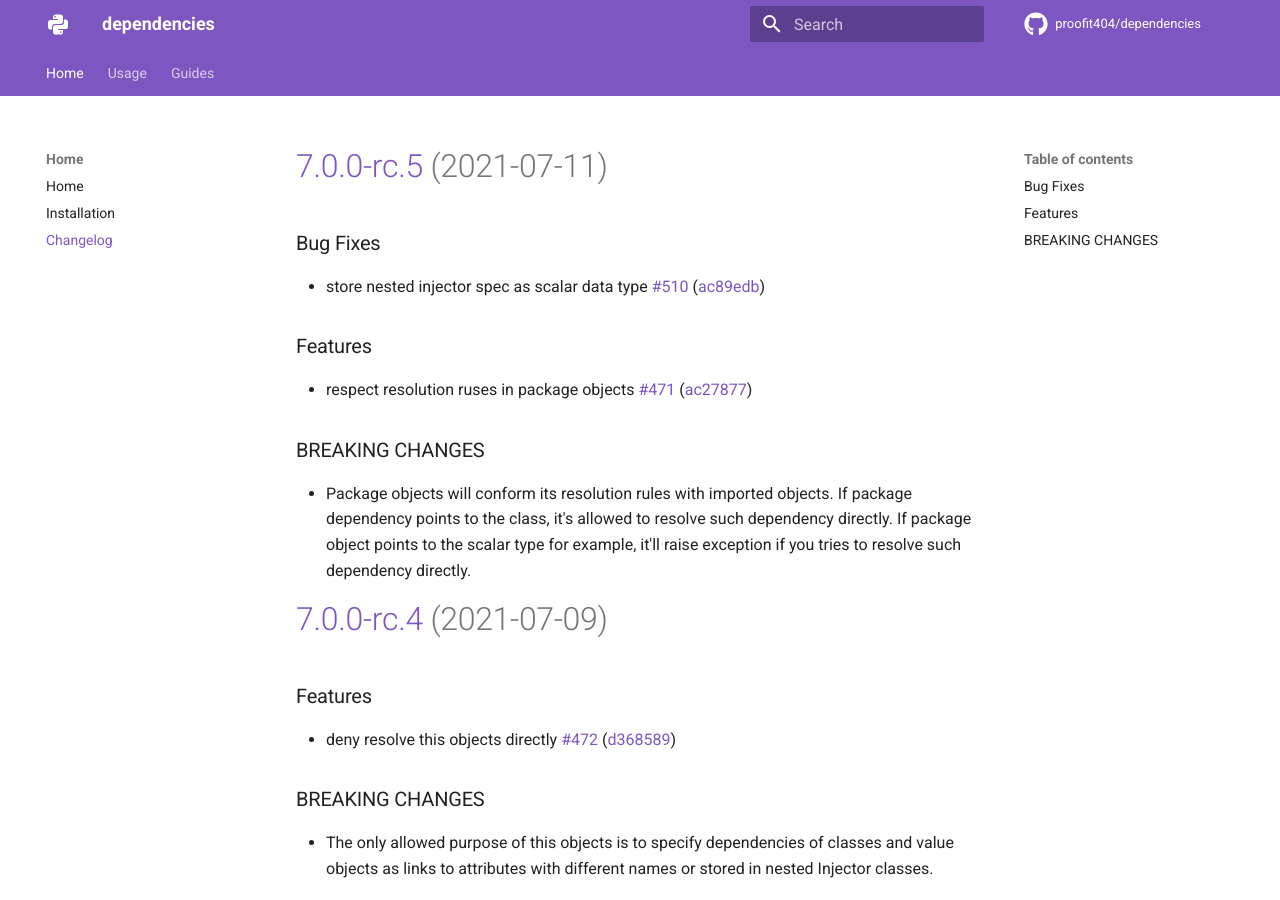
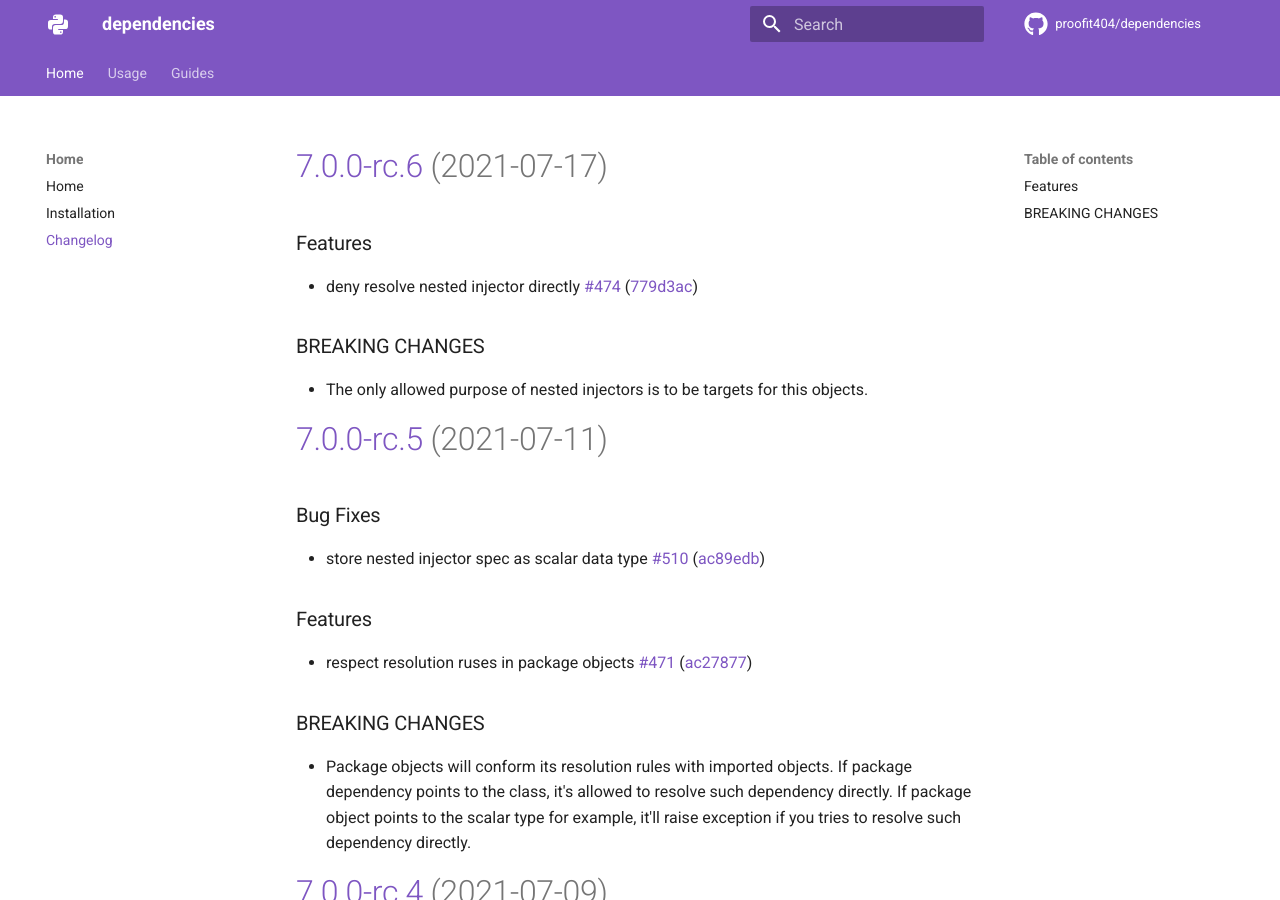
Before and after one commit to proofit404/dependencies, an MkDocs documentation site: the page built from docs/changelog.md, in a window 1280 px wide and 900 px high. Built offline with MkDocs 1.6.1 and Material for MkDocs 9.7.7, drawn with Linux system fonts in a browser that asks for light colours; comment, search, counter and statistics services are not loaded.

Commit message:
chore(release): 7.0.0-rc.6 [skip ci]
# [7.0.0-rc.6](https://github.com/proofit404/dependencies/compare/7.0.0-rc.5...7.0.0-rc.6) (2021-07-17)

### Features

* deny resolve nested injector directly [#474](https://github.com/proofit404/dependencies/issues/474) ([779d3ac](https://github.com/proofit404/dependencies/commit/779d3ac95ea9838a5f624c529dd830923b2d71bf))

### BREAKING CHANGES

* The only allowed purpose of nested injectors is
to be targets for this objects.

```diff
--- a/docs/changelog.md
+++ b/docs/changelog.md
@@ -1,3 +1,16 @@
+# [7.0.0-rc.6](https://github.com/proofit404/dependencies/compare/7.0.0-rc.5...7.0.0-rc.6) (2021-07-17)
+
+### Features
+
+- deny resolve nested injector directly
+  [#474](https://github.com/proofit404/dependencies/issues/474)
+  ([779d3ac](https://github.com/proofit404/dependencies/commit/779d3ac95ea9838a5f624c529dd830923b2d71bf))
+
+### BREAKING CHANGES
+
+- The only allowed purpose of nested injectors is to be targets for this
+  objects.
+
 # [7.0.0-rc.5](https://github.com/proofit404/dependencies/compare/7.0.0-rc.4...7.0.0-rc.5) (2021-07-11)
 
 ### Bug Fixes
--- a/pyproject.toml
+++ b/pyproject.toml
@@ -19,7 +19,7 @@ packages = [
 ]
 readme = "docs/index.md"
 repository = "https://github.com/proofit404/dependencies"
-version = "7.0.0-rc.5"
+version = "7.0.0-rc.6"
 
 [tool.poetry.dependencies]
 python = "~3.6 || ~3.7 || ~3.8 || ~3.9"
```
